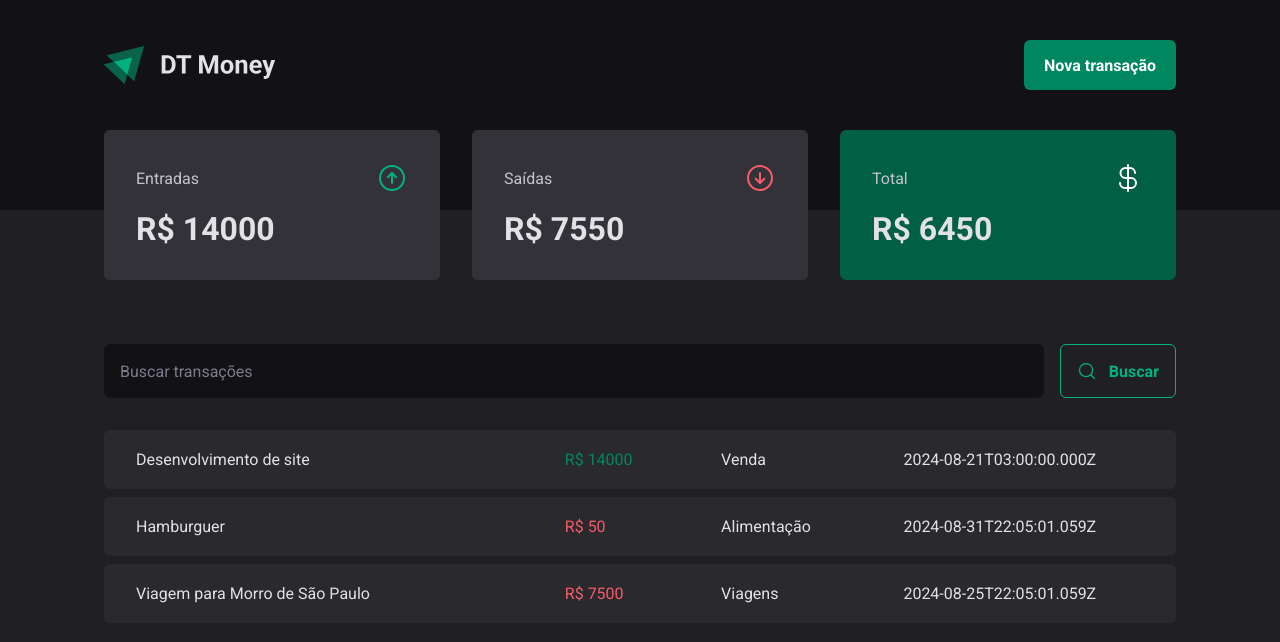
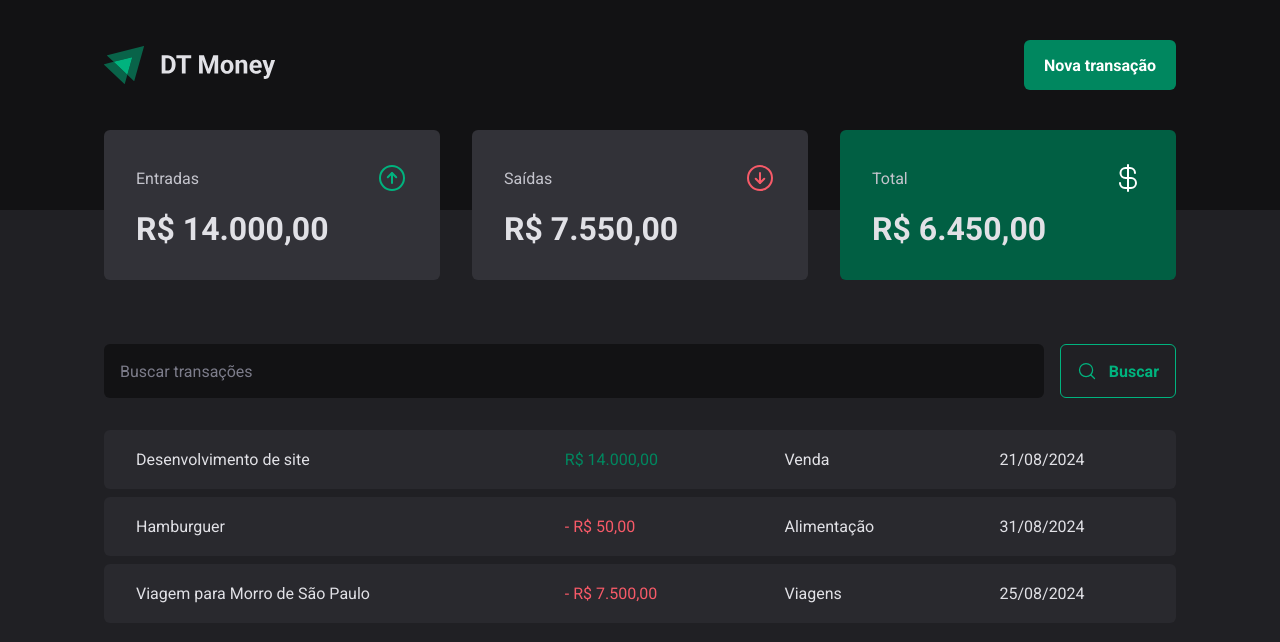
Before and after one commit to james-meneses/dt-money, a React (Vite) app: page / in a window 1280 px wide. Shown: the top 642 px of the page. Built offline with nearby package versions, Linux system fonts and the light colour scheme; data requests are answered from the project's data file.

Commit message:
Formats values like dates and prices

```diff
--- a/src/components/Summary/index.tsx
+++ b/src/components/Summary/index.tsx
@@ -2,6 +2,7 @@
 import { SummaryCard, SummaryContainer } from "./styles";
 import { ArrowCircleDown, ArrowCircleUp, CurrencyDollar } from "phosphor-react";
 import { TransactionsContext } from "../../contexts/TransactionsContext";
+import { priceFormatter } from "../../utils/formatter";
 
 export function Summary() {
   const { transactions } = useContext(TransactionsContext);
@@ -34,7 +35,7 @@
           <ArrowCircleUp size={32} color="#00b37e" />
         </header>
 
-        <strong>R$ {summary.income}</strong>
+        <strong>{priceFormatter.format(summary.income)}</strong>
       </SummaryCard>
 
       <SummaryCard>
@@ -43,7 +44,7 @@
           <ArrowCircleDown size={32} color="#f75a68" />
         </header>
 
-        <strong>R$ {summary.outcome}</strong>
+        <strong>{priceFormatter.format(summary.outcome)}</strong>
       </SummaryCard>
 
       <SummaryCard variant="green">
@@ -52,7 +53,7 @@
           <CurrencyDollar size={32} color="#fff" />
         </header>
 
-        <strong>R$ {summary.total}</strong>
+        <strong>{priceFormatter.format(summary.total)}</strong>
       </SummaryCard>
     </SummaryContainer>
   );
--- a/src/pages/Transactions/index.tsx
+++ b/src/pages/Transactions/index.tsx
@@ -9,6 +9,7 @@
   TransactionsTable,
 } from "./styles";
 import { TransactionsContext } from "../../contexts/TransactionsContext";
+import { dateFormatter, priceFormatter } from "../../utils/formatter";
 
 export function Transactions() {
   const { transactions } = useContext(TransactionsContext);
@@ -28,11 +29,14 @@
                   <td width="40%">{transaction.description}</td>
                   <td>
                     <PriceHighlight variant={transaction.type}>
-                      R$ {transaction.price}
+                      {(transaction.type === "outcome" && "- ") || ""}
+                      {priceFormatter.format(transaction.price)}
                     </PriceHighlight>
                   </td>
                   <td>{transaction.category}</td>
-                  <td>{transaction.createdAt}</td>
+                  <td>
+                    {dateFormatter.format(new Date(transaction.createdAt))}
+                  </td>
                 </tr>
               );
             })}
--- /dev/null
+++ b/src/utils/formatter.ts
@@ -0,0 +1,6 @@
+export const dateFormatter = new Intl.DateTimeFormat("pt-BR");
+
+export const priceFormatter = new Intl.NumberFormat("pt-BR", {
+  style: "currency",
+  currency: "BRL",
+});
```
